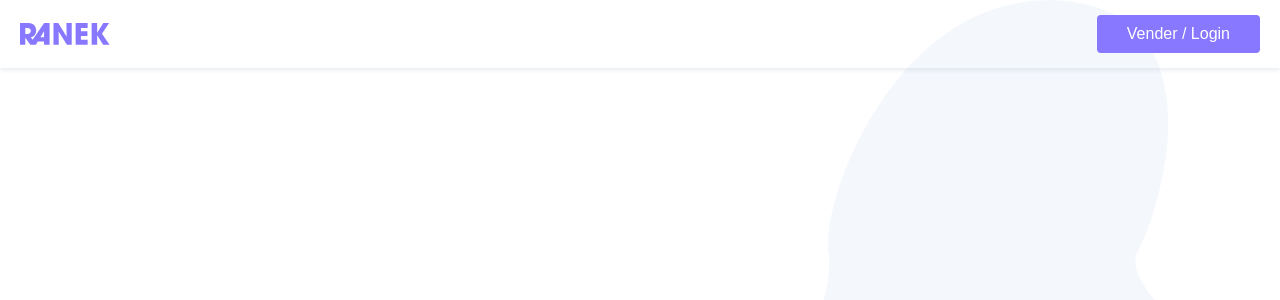
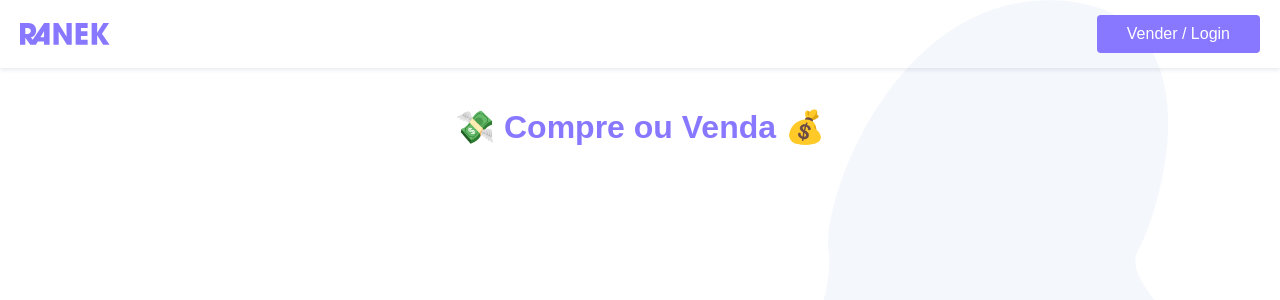
Before and after one commit to lucashdoa/ranek, a Vue app: page / in a window 1280 px wide. Before the commit this address had no page. Shown: the top 300 px of the page. Built offline with nearby package versions, Linux system fonts and the light colour scheme.

Commit message:
feat: Add Home view component

```diff
--- a/src/router/index.js
+++ b/src/router/index.js
@@ -1,6 +1,12 @@
 import { createRouter, createWebHistory } from "vue-router";
+import Home from "@/views/Home.vue";
 
-const routes = [];
+const routes = [
+  {
+    path: "/",
+    component: Home,
+  },
+];
 
 const router = createRouter({
   history: createWebHistory(process.env.BASE_URL),
--- a/src/views/Home.vue
+++ b/src/views/Home.vue
@@ -1,18 +1,20 @@
 <template>
-  <div class="home">
-    <img alt="Vue logo" src="../assets/logo.png" />
-    <HelloWorld msg="Welcome to Your Vue.js App" />
-  </div>
+  <section>
+    <h1>💸 Compre ou Venda 💰</h1>
+  </section>
 </template>
 
 <script>
-// @ is an alias to /src
-import HelloWorld from "@/components/HelloWorld.vue";
-
 export default {
   name: "Home",
-  components: {
-    HelloWorld,
-  },
 };
 </script>
+
+<style scoped>
+h1 {
+  font-size: 2rem;
+  color: #87f;
+  text-align: center;
+  margin-top: 40px;
+}
+</style>
```
